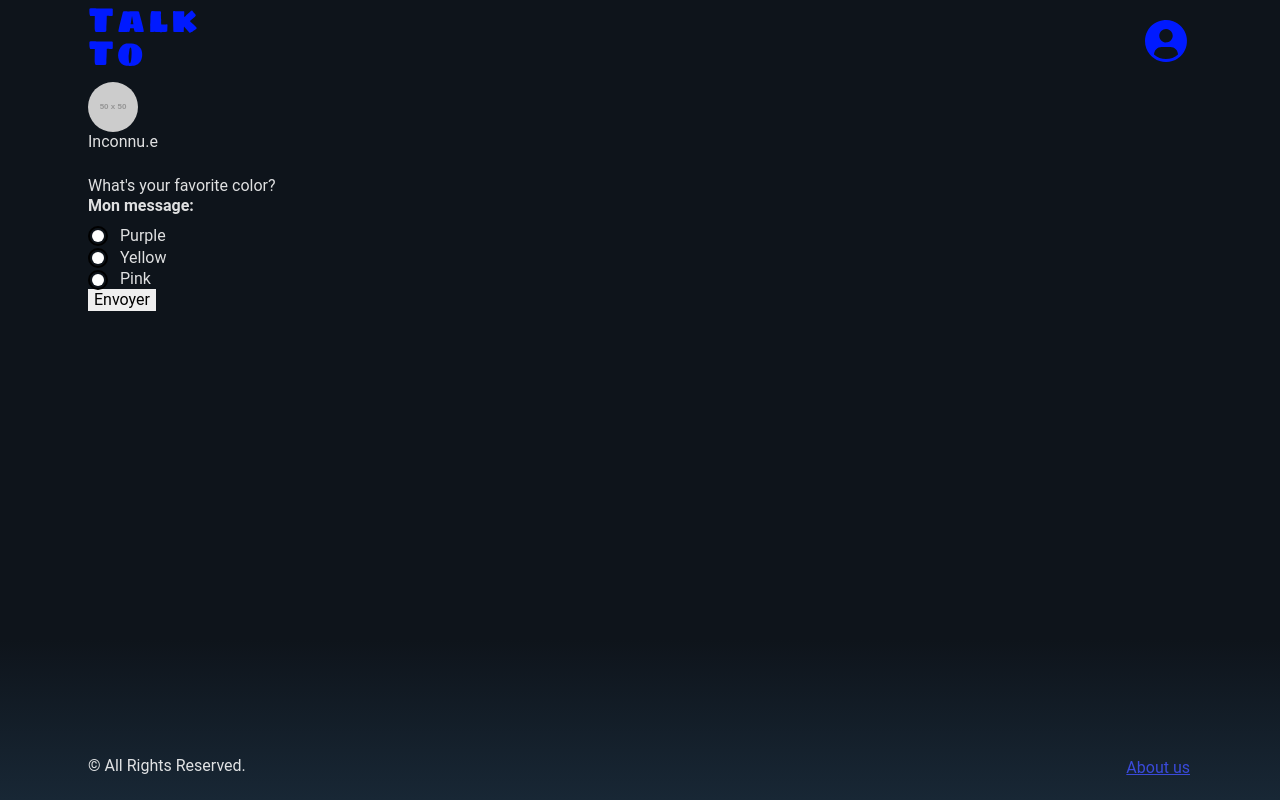
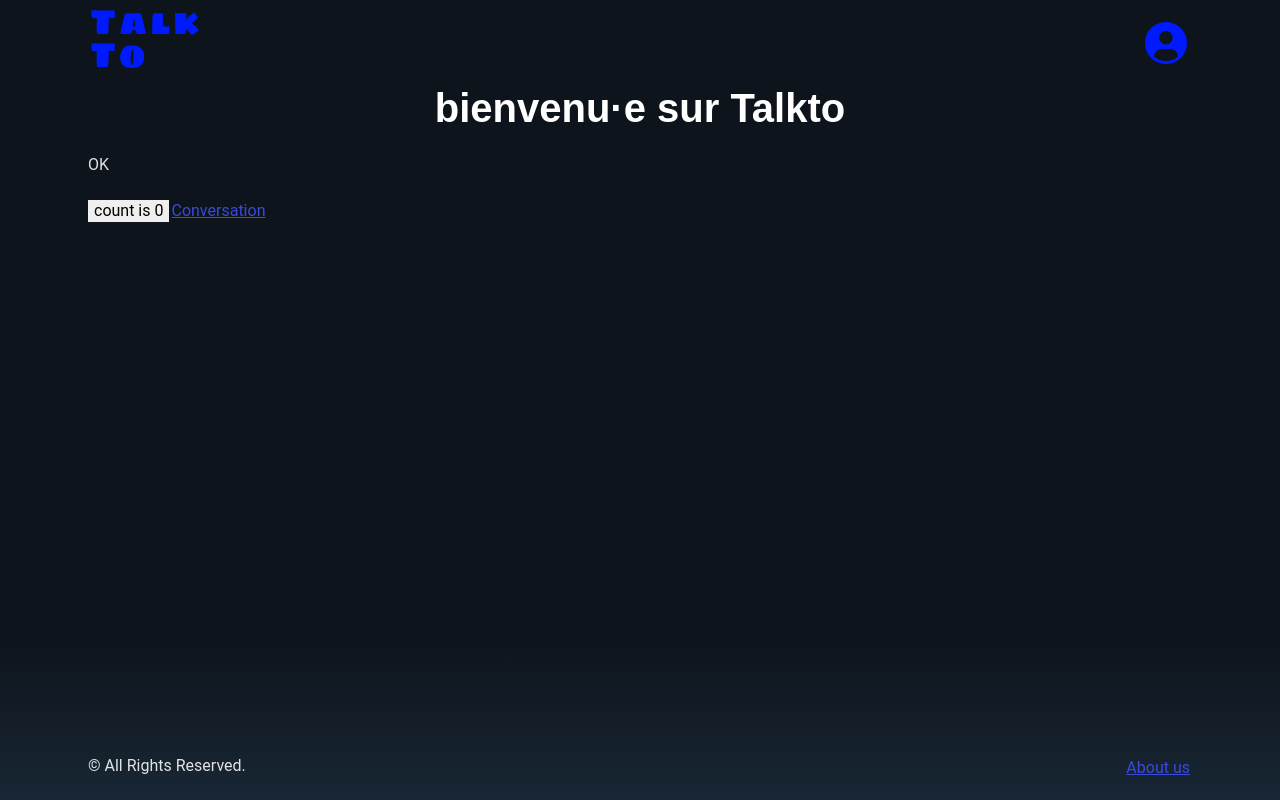
Before and after one commit to fdebrabant/talk-to, a React (Vite) app: page / in a window 1280 px wide. Built offline with nearby package versions, Linux system fonts and the light colour scheme; a web font is replaced by a local one.

Commit message:
feat(router)

```diff
--- a/package.json
+++ b/package.json
@@ -11,8 +11,12 @@
     "preview": "vite preview"
   },
   "dependencies": {
+    "localforage": "^1.10.0",
+    "match-sorter": "^6.3.4",
     "react": "^18.2.0",
-    "react-dom": "^18.2.0"
+    "react-dom": "^18.2.0",
+    "react-router-dom": "^6.22.3",
+    "sort-by": "^1.2.0"
   },
   "devDependencies": {
     "@types/jest": "^29.5.12",
--- a/src/App.tsx
+++ b/src/App.tsx
@@ -1,25 +1,32 @@
-
-import './App.scss'
+import "./App.scss";
+import { createBrowserRouter, RouterProvider } from "react-router-dom";
 
 // components
-import Header from "./components/layout/Header.tsx";
-import Footer from "./components/layout/Footer.tsx";
+import Home from "pages/Home.tsx";
+import Error from "pages/Error.tsx";
 import Conversation from "./pages/Conversation/Conversation.tsx";
-// import Home from "./components/pages/Home.tsx";
+import Root from "layout/Root.tsx";
+
+const router = createBrowserRouter([
+  {
+    path: "/",
+    element: <Root />,
+    errorElement: <Error />,
+    children: [
+      {
+        index: true,
+        element: <Home />,
+      },
+      {
+        path: "/conversation",
+        element: <Conversation />,
+      },
+    ],
+  },
+]);
 
 function App() {
-
-
-    return (
-        <div className="app-content container">
-            <Header/>
-            <main role="main">
-               {/*<Home/>*/}
-                <Conversation/>
-            </main>
-            <Footer/>
-        </div>
-    )
+  return <RouterProvider router={router} />;
 }
 
-export default App
+export default App;
--- a/src/components/layout/Header.tsx
+++ /dev/null
@@ -1,11 +0,0 @@
-import logo from "../../assets/logo.svg";
-import profil from "../../assets/icons/profil.svg";
-
-export default function Header() {
-    return (
-        <header role="banner" className="d-flex justify-content-between align-items-center">
-            <img src={logo} alt="Talk to"/>
-            <a href="/public"><img src={profil} alt=""/></a>
-        </header>
-    )
-}
--- /dev/null
+++ b/src/layout/Header.tsx
@@ -0,0 +1,20 @@
+import logo from "../assets/logo.svg";
+import profil from "../assets/icons/profil.svg";
+import { Link } from "react-router-dom";
+
+export default function Header() {
+  return (
+    <header
+      role="banner"
+      className="d-flex justify-content-between align-items-center"
+    >
+      <Link to="/">
+        <img src={logo} alt="Talk to" />
+      </Link>
+
+      <a href="/profil">
+        <img src={profil} alt="" />
+      </a>
+    </header>
+  );
+}
--- /dev/null
+++ b/src/layout/Root.tsx
@@ -0,0 +1,15 @@
+import { Outlet } from "react-router-dom";
+import Footer from "./Footer";
+import Header from "./Header";
+
+export default function Root() {
+  return (
+    <div className="app-content container">
+      <Header></Header>
+      <main role="main">
+        <Outlet></Outlet>
+      </main>
+      <Footer />
+    </div>
+  );
+}
--- /dev/null
+++ b/src/pages/Error.tsx
@@ -0,0 +1,17 @@
+import { isRouteErrorResponse, useRouteError } from "react-router-dom";
+
+export default function Error() {
+  const error = useRouteError() as Error;
+
+  if (!isRouteErrorResponse(error)) {
+    return null;
+  }
+
+  return (
+    <div>
+      <h2>Oups!</h2>
+      <p>Erreur</p>
+      <p>{error.data}</p>
+    </div>
+  );
+}
--- a/src/pages/Home.tsx
+++ b/src/pages/Home.tsx
@@ -1,16 +1,19 @@
+import { Link } from "react-router-dom";
 import Test from "../components/Test.tsx";
-import {useState} from "react";
+import { useState } from "react";
 
 export default function Home() {
-    const [count, setCount] = useState(0)
+  const [count, setCount] = useState(0);
   return (
     <>
-            <h1 className="text-center">bienvenu·e sur Talkto</h1><Test text="OK"/>
+      <h1 className="text-center">bienvenu·e sur Talkto</h1>
+      <Test text="OK" />
       <div>
         <button onClick={() => setCount((count) => count + 1)}>
           count is {count}
         </button>
+        <Link to="/conversation">Conversation</Link>
       </div>
     </>
-    )
+  );
 }
```
Also changed, not shown: src/pages/Conversation/Conversation.tsx (+22 -20 lines), src/layout/Footer.tsx (renamed from src/components/layout/Footer.tsx), 1 other file (tests, documents, lock files or other folders). Lines whose indentation alone changed are shown as unchanged.
